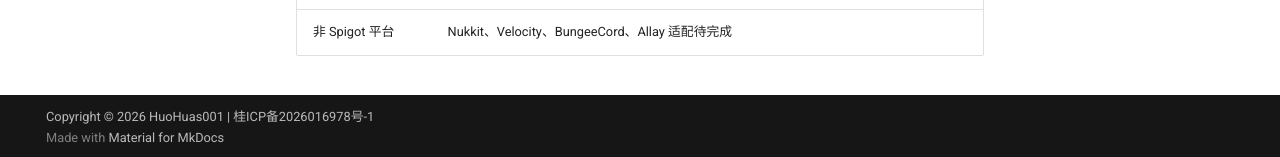
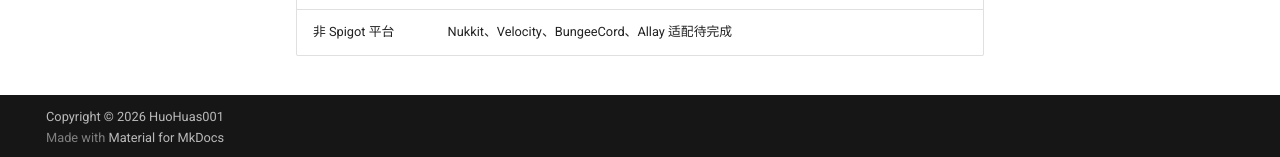
Before and after one commit to Shabby-666/PenguinAgent-Docs, an MkDocs documentation site: the page built from docs/index.md, in a window 1280 px wide and 900 px high, scrolled down 2477 px. Shown: the part 740-897 px from the top of the window. Built offline with MkDocs 1.6.1 and Material for MkDocs 9.7.7, drawn with Linux system fonts in a browser that asks for light colours; nearby versions of some CDN libraries; comment, search, counter and statistics services are not loaded.

Commit message:
docs: remove ICP filing number from footer

```diff
--- a/mkdocs.yml
+++ b/mkdocs.yml
@@ -2,7 +2,7 @@ site_name: HuHoBotPenguin Docs
 site_author: 'HuoHuas001'
 site_description: 'HuHoBotPenguin 说明文档 - 基于 PenguinClient 的增强分支'
 site_url: 'https://huhobot.txssb.cn/'
-copyright: Copyright © 2026 HuoHuas001 | 桂ICP备2026016978号-1
+copyright: Copyright © 2026 HuoHuas001
 
 nav:
   - 主页: index.md
```
